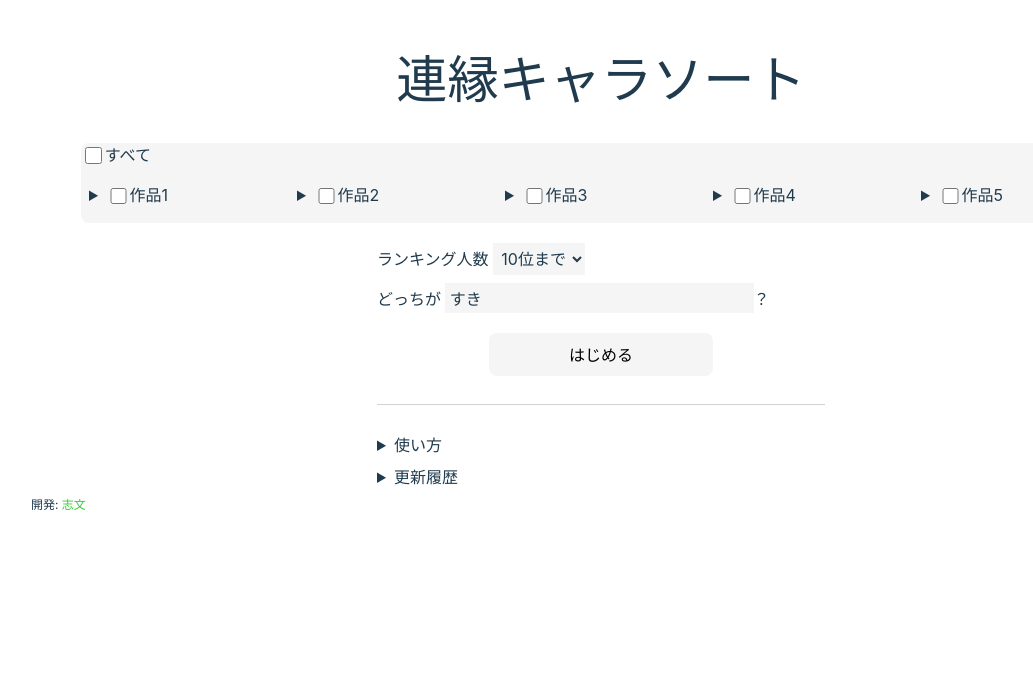
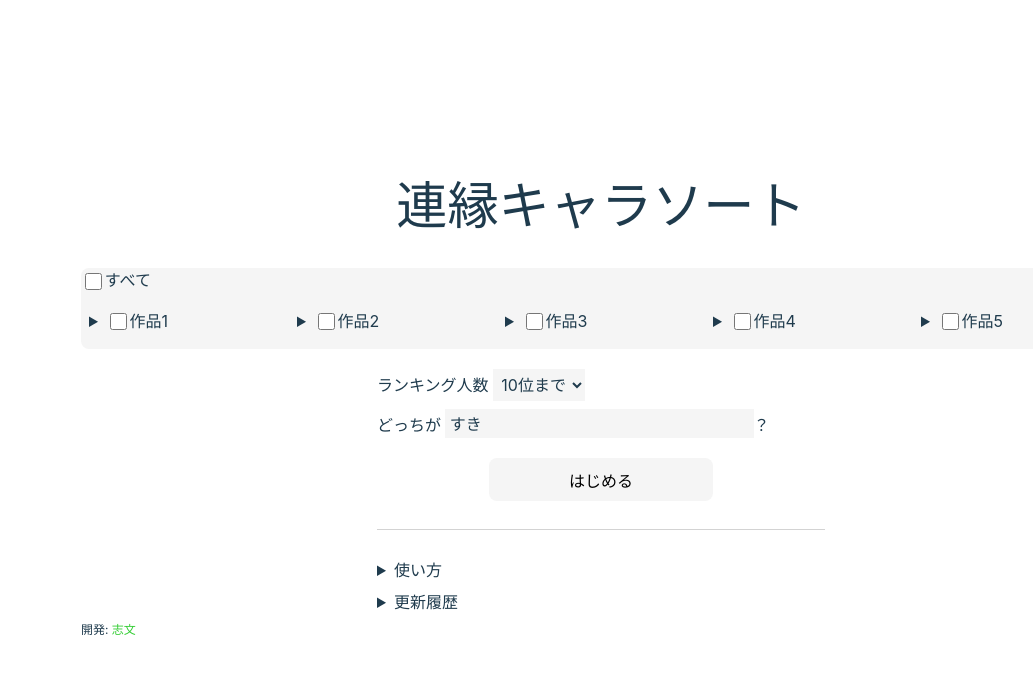
Before and after one commit to shimon1024/lecharsorter, a React (Vite) app: page / in a window 1280 px wide. Shown: the top 674 px of the page, without its empty margins (39-1072 px from the left). Built offline with nearby package versions, Linux system fonts and the light colour scheme.

Commit message:
中央に寄せたい

```diff
--- a/src/index.css
+++ b/src/index.css
@@ -18,6 +18,8 @@ body {
   margin: 0;
   min-width: 320px;
   min-height: 100vh;
+  display: flex;
+  place-items: center;
 }
 
 h1 {
```
